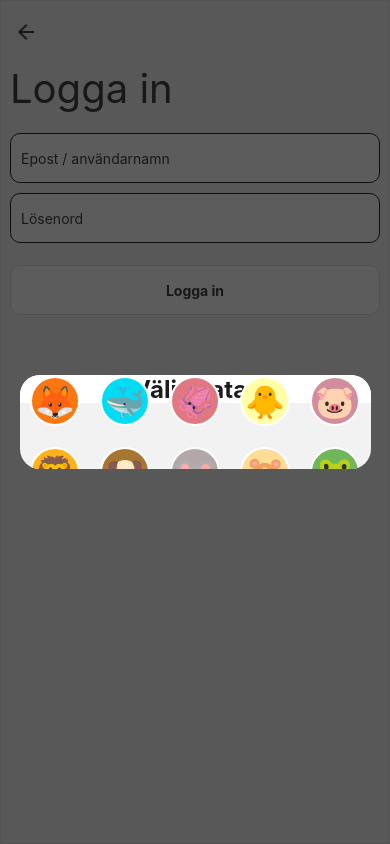
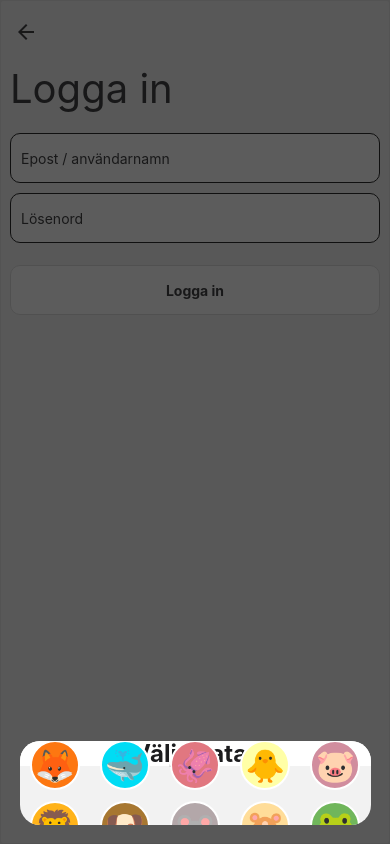
Before and after one commit to ViktorNy/TheHousehold, a React Native app: screen /Login in a window 390 px wide. Built offline with nearby package versions, Linux system fonts and the light colour scheme.

Commit message:
styling changes, and box placed at bottom

```diff
--- a/component/customPopupBox/CustomPopupBox.tsx
+++ b/component/customPopupBox/CustomPopupBox.tsx
@@ -34,8 +34,10 @@ export function CustomPopupBox({id, modalCase}: Props) {
           statusBarTranslucent={true}
           onBackButtonPress={() => {
             setModalVisible(false);
-          }}>
-          <View style={modalStyles.centeredView}>
+          }}
+          style={modalStyles.avatarContainerPosition}
+          >
+          <View style={modalStyles.avatarContainerPosition}>
             <View style={[modalStyles.modalView, { backgroundColor: colors.popupBackground }, modalStyles.centeredView]}>
               <View style={[modalStyles.headerStyle, { backgroundColor: colors.popupOverlayColor }, modalStyles.centeredView]}>
                 <Text style={[ modalStyles.textStyle, modalStyles.headerTextStyle, { color: colors.text } ]}>{layoutChoices.modalTitle}</Text>
--- a/style/modalStyle.ts
+++ b/style/modalStyle.ts
@@ -59,6 +59,12 @@ export const modalStyles = StyleSheet.create({
         justifyContent: 'center',
     },
     avatarStyle: {
-        padding: 10,
+        padding: 5,
+        width: '20%',
+        alignItems: 'center'
+    },
+    avatarContainerPosition: {
+        alignContent: 'flex-end',
+        justifyContent: 'flex-end',
     }
 });
```
